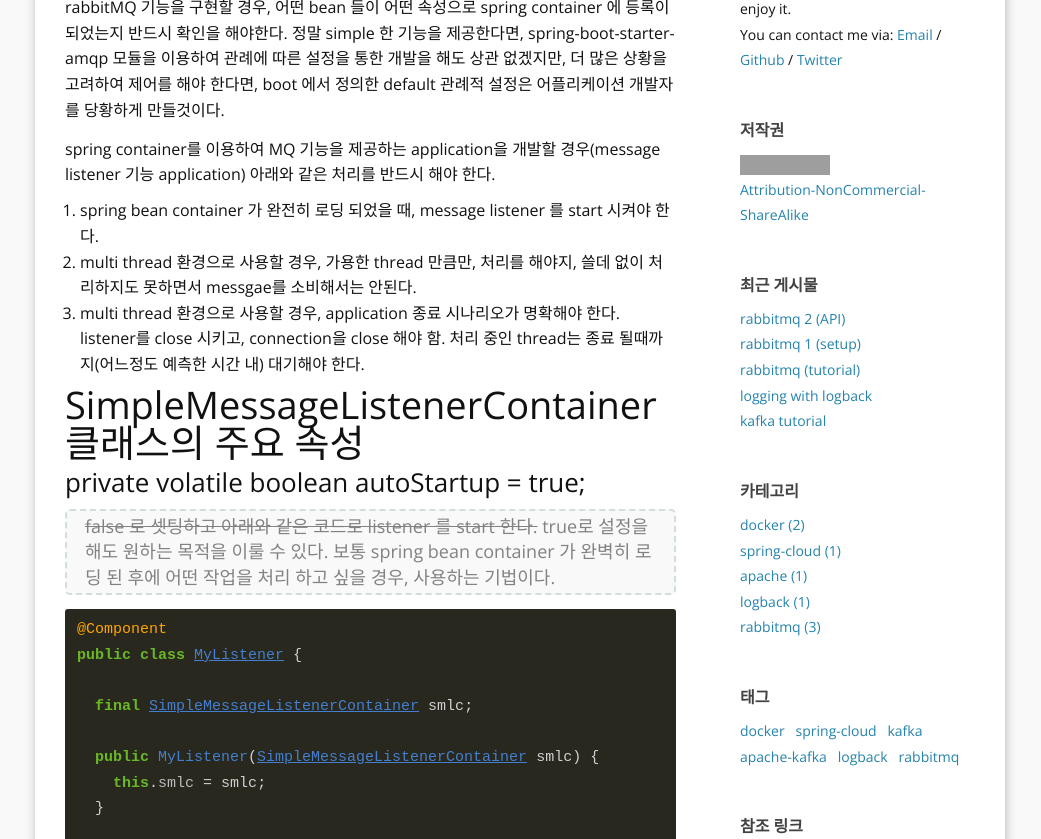
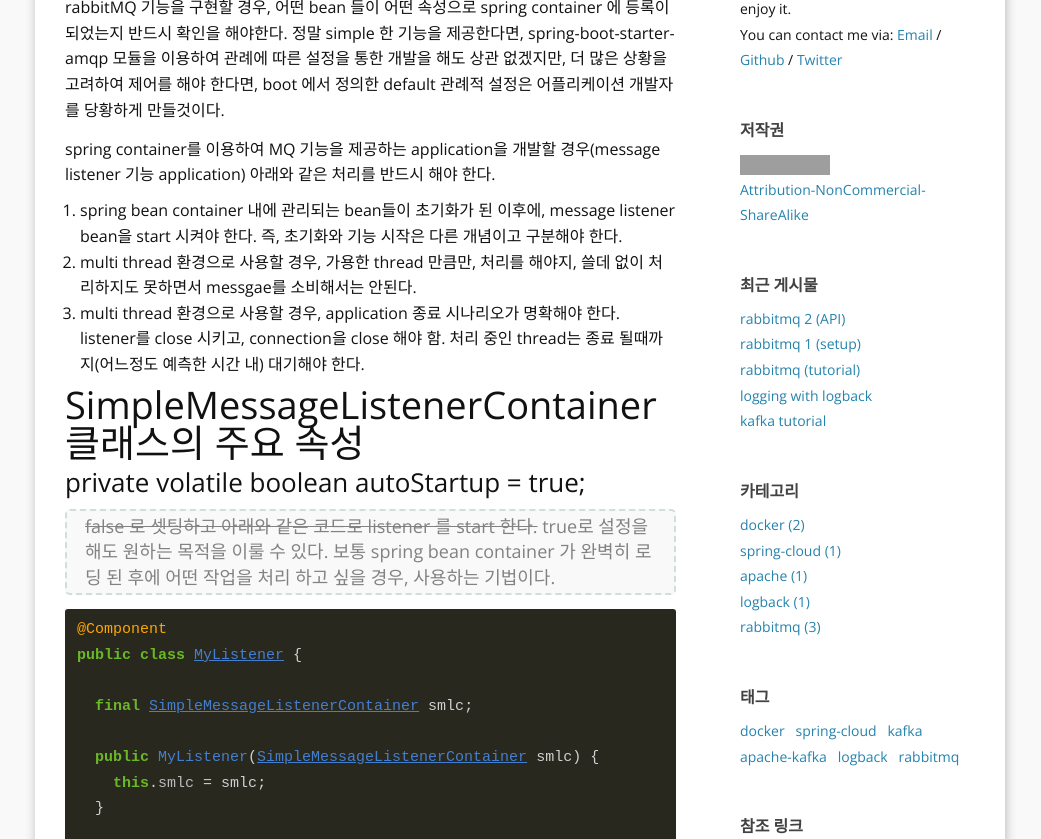
Before and after one commit to aimtechs/aimtechs.github.io, a Jekyll site: the page built from _posts/2017-02-07-rabbitmq-2.md, in a window 1280 px wide and 900 px high, scrolled down 339 px, cut to the strip 61-900 px from the top of the window. Shown: the whole strip, without its empty margins (120-1161 px from the left). Built offline with Jekyll 4.4.1, drawn with Linux system fonts in a browser that asks for light colours; comment, search, counter and statistics services are not loaded; grey boxes are pictures that could not be loaded.

Commit message:
UPDATE : 2017-02-07-rabbitmq-2.md : add best practice comment (bean life cycle)

```diff
--- a/_posts/2017-02-07-rabbitmq-2.md
+++ b/_posts/2017-02-07-rabbitmq-2.md
@@ -15,7 +15,7 @@
 
 spring container를 이용하여 MQ 기능을 제공하는 application을 개발할 경우(message listener 기능 application) 아래와 같은 처리를 반드시 해야 한다.
 
-1. spring bean container 가 완전히 로딩 되었을 때, message listener 를 start 시켜야 한다.
+1. spring bean container 내에 관리되는 bean들이 초기화가 된 이후에, message listener bean을 start 시켜야 한다. 즉, 초기화와 기능 시작은 다른 개념이고 구분해야 한다.
 2. multi thread 환경으로 사용할 경우, 가용한 thread 만큼만, 처리를 해야지, 쓸데 없이 처리하지도 못하면서 messgae를 소비해서는 안된다.
 3. multi thread 환경으로 사용할 경우, application 종료 시나리오가 명확해야 한다.
     listener를 close 시키고, connection을 close 해야 함.
```
